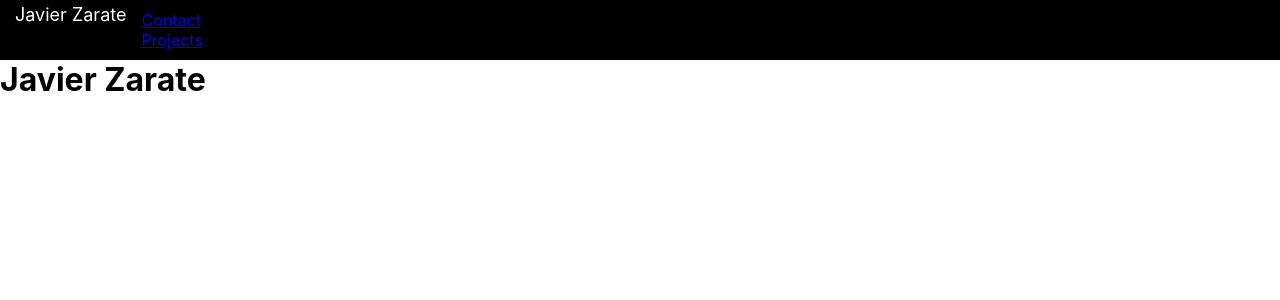
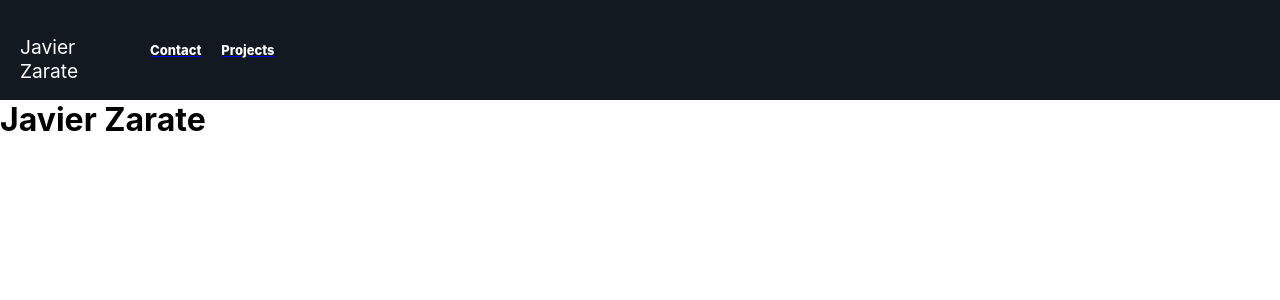
Before and after one commit to zaratejavier/porfolio, a React (Create React App) app: page / in a window 1280 px wide. Shown: the top 300 px of the page. Built offline with nearby package versions, Linux system fonts and the light colour scheme.

Commit message:
added some style

```diff
--- a/src/App.js
+++ b/src/App.js
@@ -25,7 +25,6 @@ function App() {
             <Header />
             <Home/>
           </Route>
-
         </Switch>
       </Router>
     </div>
--- a/src/Components/Header.js
+++ b/src/Components/Header.js
@@ -1,26 +1,37 @@
-import React from "react"
-import { Link } from "react-router-dom"
-import "../Styles/Header.css"
-import "../Components/Projects"
+import React from "react";
+import "../Styles/Header.css";
 import SearchIcon from "@material-ui/icons/Search";
 import ShoppingBasketIcon from "@material-ui/icons/ShoppingBasket";
+import { Link } from "react-router-dom";
 
-const Header = () => {
+function Header() {
   return (
     <div className="header">
-      <Link to="/">
-        <div className="header__name">Javier Zarate</div>
-       </Link>
+
+      <Link to={"/"}>
+        <div className="header__logo">Javier Zarate </div>
+      </Link>
+
       <div className="header__nav">
-        <Link to="/Contact">
-          <div className="header__contact">Contact</div>
+
+         <Link to={"/Contact"}>
+          <div
+            className="header__option">
+            <span className="header__optionLineTwo">Contact</span>
+          </div>
         </Link>
-        <Link to="/Projects">
-          <div className="header__contact">Projects</div>
+
+
+         <Link to={"/Projects"}>
+          <div
+            className="header__option">
+            <span className="header__optionLineTwo">Projects</span>
+          </div>
         </Link>
+
       </div>
     </div>
-  )
+  );
 }
 
-export default Header
+export default Header;
--- a/src/Styles/Header.css
+++ b/src/Styles/Header.css
@@ -1,19 +1,60 @@
 .header {
-  height: 60px;
+  height: 100px;
   display: flex;
   align-items: center;
-  background-color: black;
+  background-color: #131921;
   position: sticky;
   top: 0;
   z-index: 100;
 }
 
-.header__name {
-    float: left;
-    height: 50px;
-    padding: 15px 15px;
-    font-size: 18px;
-    line-height: 20px;
-    color: white;
-    cursor: pointer;
+.header__logo {
+  width: 100px;
+  object-fit: contain;
+  margin: 0 20px;
+  margin-top: 18px;
+  color: white;
+  font-size: larger;
+  float: right;
 }
+
+.header__searchInput {
+  height: 12px;
+  padding: 10px;
+  border: none;
+  width: 100%;
+}
+
+.header__optionLineOne {
+  font-size: 10px;
+}
+
+.header__optionLineTwo {
+  font-size: 13px;
+  font-weight: 800;
+}
+
+.header__optionBasket {
+  display: flex;
+  align-items: center;
+  color: white;
+}
+
+.header__basketCount {
+  margin-left: 10px;
+  margin-right: 10px;
+}
+
+.header__nav {
+  display: flex;
+  justify-content: space-evenly;
+  float: right;
+}
+
+.header__option {
+  display: flex;
+  flex-direction: column;
+  margin-left: 10px;
+  margin-right: 10px;
+  color: white;
+}
```
